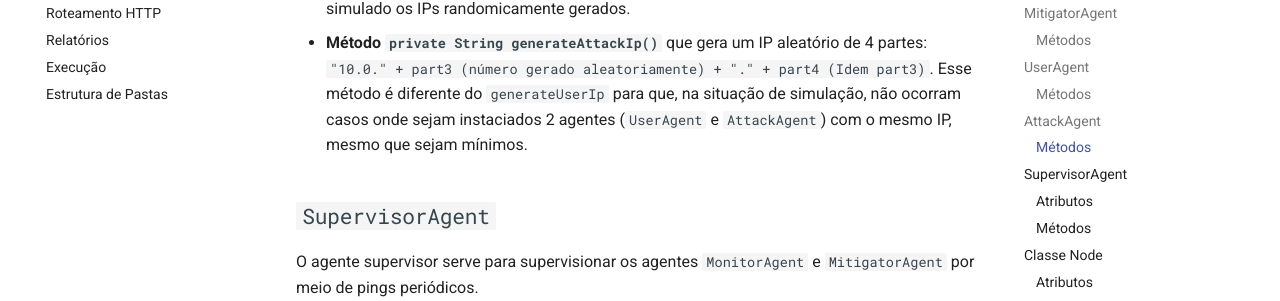
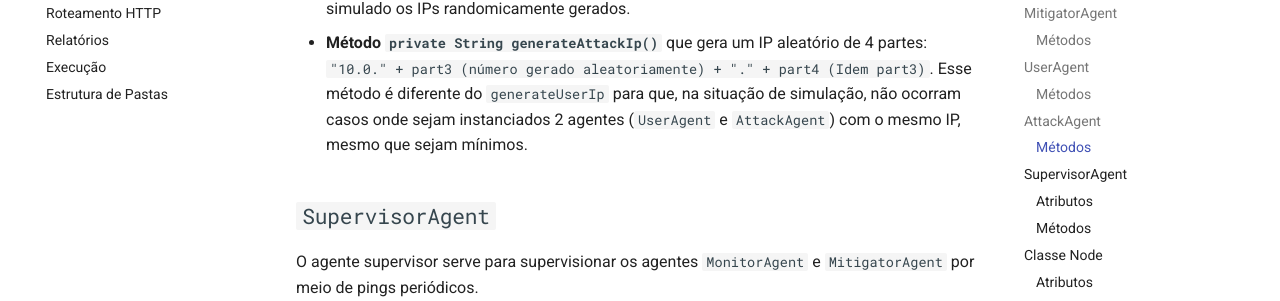
Before and after one commit to UnBSMA2025-1/2025.1_G1_SMA_MonitoramentoDeRedes, an MkDocs documentation site: the page built from docs/docs/agentes.md, in a window 1280 px wide and 900 px high, scrolled down 2380 px. Shown: the part 176-477 px from the top of the window. Built offline with MkDocs 1.6.1 and Material for MkDocs 9.7.7, drawn with Linux system fonts in a browser that asks for light colours.

Commit message:
Correção de palavras

```diff
--- a/docs/docs/agentes.md
+++ b/docs/docs/agentes.md
@@ -47,7 +47,7 @@ No método `setup()`, o agente de ataque, assim como o `UserAgent`, gera um IP f
 Os comportamentos implementados no `setup` são:
 
 - **Comportamento Ticker `(TickerBehaviour)`** a cada 0.2 segundos `(200ms)`, que envia requisições à rota, tendo como header `X-Real-IP` para que possa ser corretamente simulado os IPs randomicamente gerados.
-- **Método `private String generateAttackIp()`** que gera um IP aleatório de 4 partes: `"10.0." + part3 (número gerado aleatoriamente) + "." + part4 (Idem part3)`. Esse método é diferente do `generateUserIp` para que, na situação de simulação, não ocorram casos onde sejam instaciados 2 agentes (`UserAgent` e `AttackAgent`) com o mesmo IP, mesmo que sejam mínimos.
+- **Método `private String generateAttackIp()`** que gera um IP aleatório de 4 partes: `"10.0." + part3 (número gerado aleatoriamente) + "." + part4 (Idem part3)`. Esse método é diferente do `generateUserIp` para que, na situação de simulação, não ocorram casos onde sejam instanciados 2 agentes (`UserAgent` e `AttackAgent`) com o mesmo IP, mesmo que sejam mínimos.
 
 ## `SupervisorAgent`
 O agente supervisor serve para supervisionar os agentes `MonitorAgent` e `MitigatorAgent` por meio de pings periódicos.
```
